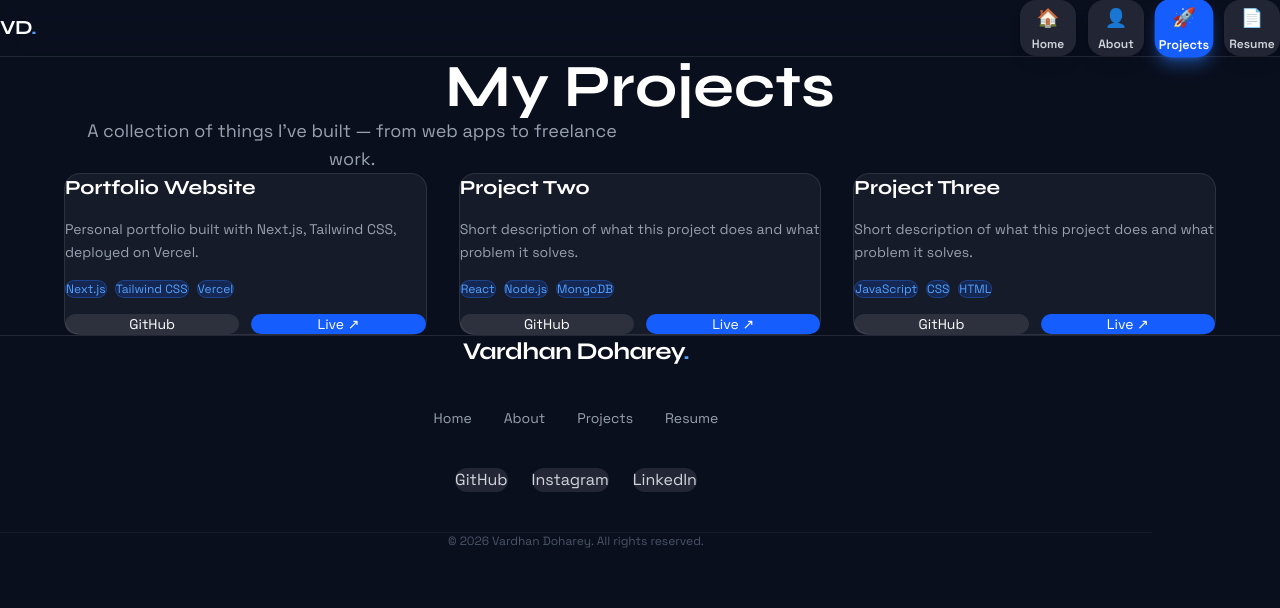
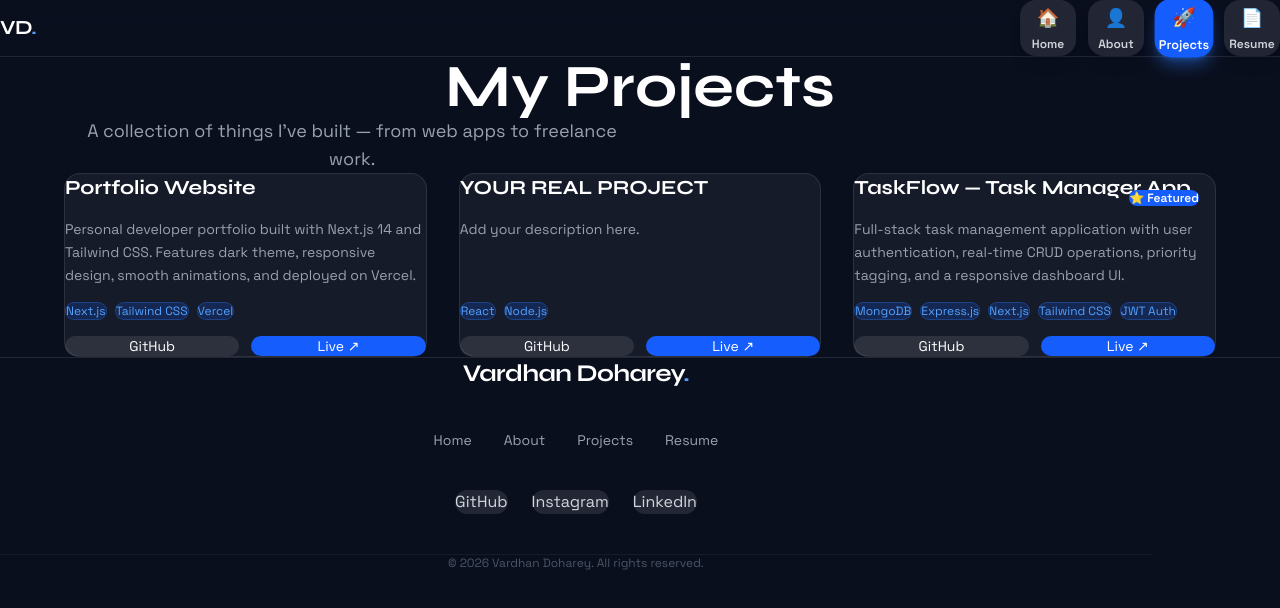
Before and after one commit to VishnuVardhan2000/my-portfolio, a Next.js app: page /projects in a window 1280 px wide. Shown: the top 608 px of the page. Built offline with nearby package versions, Linux system fonts and the light colour scheme.

Commit message:
Added TaskFlow live link to projects

```diff
--- a/app/projects/page.js
+++ b/app/projects/page.js
@@ -2,31 +2,32 @@ export default function ProjectsPage() {
   const projects = [
     {
       title: "Portfolio Website",
-      description: "Personal portfolio built with Next.js, Tailwind CSS, deployed on Vercel.",
+      description: "Personal developer portfolio built with Next.js 14 and Tailwind CSS. Features dark theme, responsive design, smooth animations, and deployed on Vercel.",
       tech: ["Next.js", "Tailwind CSS", "Vercel"],
-      github: "https://github.com/yourusername/portfolio",
+      github: "https://github.com/VishnuVardhan2000/my-portfolio",
       live: "https://my-portfolio-lemon-nine-24.vercel.app",
     },
     {
-      title: "Project Two",
-      description: "Short description of what this project does and what problem it solves.",
-      tech: ["React", "Node.js", "MongoDB"],
-      github: "https://github.com/yourusername/project2",
+      title: "YOUR REAL PROJECT",         // ← Replace this
+      description: "Add your description here.",  // ← Replace this
+      tech: ["React", "Node.js"],         // ← Replace with real tech
+      github: "YOUR_GITHUB_LINK_1",       // ← Replace
       live: "#",
     },
     {
-      title: "Project Three",
-      description: "Short description of what this project does and what problem it solves.",
-      tech: ["JavaScript", "CSS", "HTML"],
-      github: "https://github.com/yourusername/project3",
-      live: "#",
-    },
+  title: "TaskFlow — Task Manager App",
+  description: "Full-stack task management application with user authentication, real-time CRUD operations, priority tagging, and a responsive dashboard UI.",
+  tech: ["MongoDB", "Express.js", "Next.js", "Tailwind CSS", "JWT Auth"],
+  github: "https://github.com/VishnuVardhan2000/taskflow",
+  live: "https://taskflow-sand-gamma.vercel.app",
+  badge: "Featured"
+},
+
   ];
 
   return (
     <section className="max-w-6xl mx-auto px-4 py-20">
 
-      {/* Header */}
       <div className="mb-14 text-center">
         <h1 className="text-4xl md:text-6xl font-bold text-white mb-4"
           style={{ fontFamily: 'var(--font-syne)' }}>
@@ -38,27 +39,31 @@ export default function ProjectsPage() {
         </p>
       </div>
 
-      {/* Project Cards Grid */}
-      <div className="grid grid-cols-1 sm:grid-cols-2 lg:grid-cols-3 gap-8">
+      <div className="grid grid-cols-1 sm:grid-cols-2 lg:grid-cols-3 gap-8 pb-10">
         {projects.map((project, index) => (
           <div key={index}
             className="bg-white/5 border border-white/10 rounded-2xl p-6
                        hover:border-blue-500/50 hover:bg-white/10
-                       transition-all duration-300 flex flex-col gap-4">
+                       transition-all duration-300 flex flex-col gap-4 relative">
 
-            {/* Title */}
-            <h2 className="text-xl font-bold text-white"
+            {/* Featured Badge */}
+            {project.badge && (
+              <span className="absolute top-4 right-4 text-xs px-3 py-1 rounded-full
+                               bg-blue-600 text-white font-semibold">
+                ⭐ {project.badge}
+              </span>
+            )}
+
+            <h2 className="text-xl font-bold text-white pr-16"
               style={{ fontFamily: 'var(--font-syne)' }}>
               {project.title}
             </h2>
 
-            {/* Description */}
             <p className="text-gray-400 text-sm leading-relaxed flex-1"
               style={{ fontFamily: 'var(--font-space-grotesk)' }}>
               {project.description}
             </p>
 
-            {/* Tech Stack */}
             <div className="flex flex-wrap gap-2">
               {project.tech.map((t, i) => (
                 <span key={i}
@@ -68,7 +73,6 @@ export default function ProjectsPage() {
               ))}
             </div>
 
-            {/* Buttons */}
             <div className="flex gap-3 pt-2">
               <a href={project.github} target="_blank" rel="noreferrer"
                 className="flex-1 text-center text-sm py-2 rounded-xl
```
